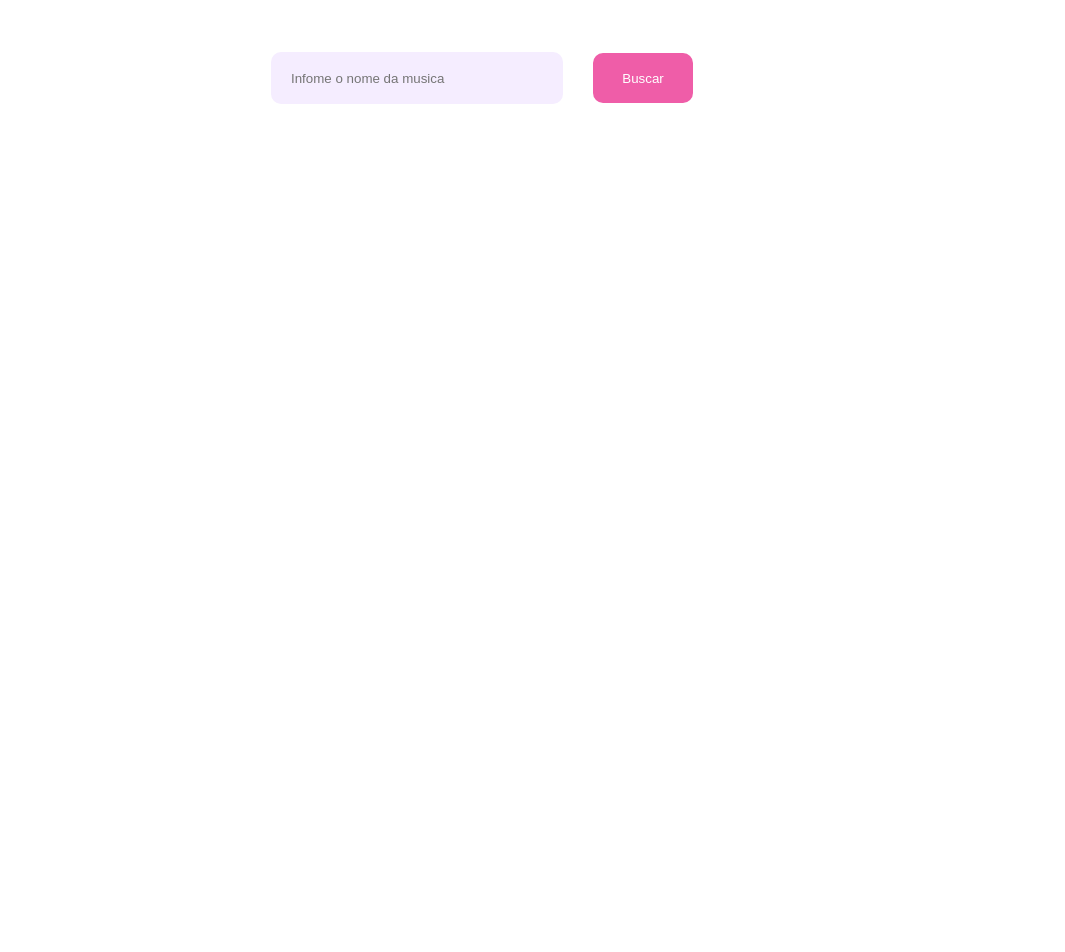
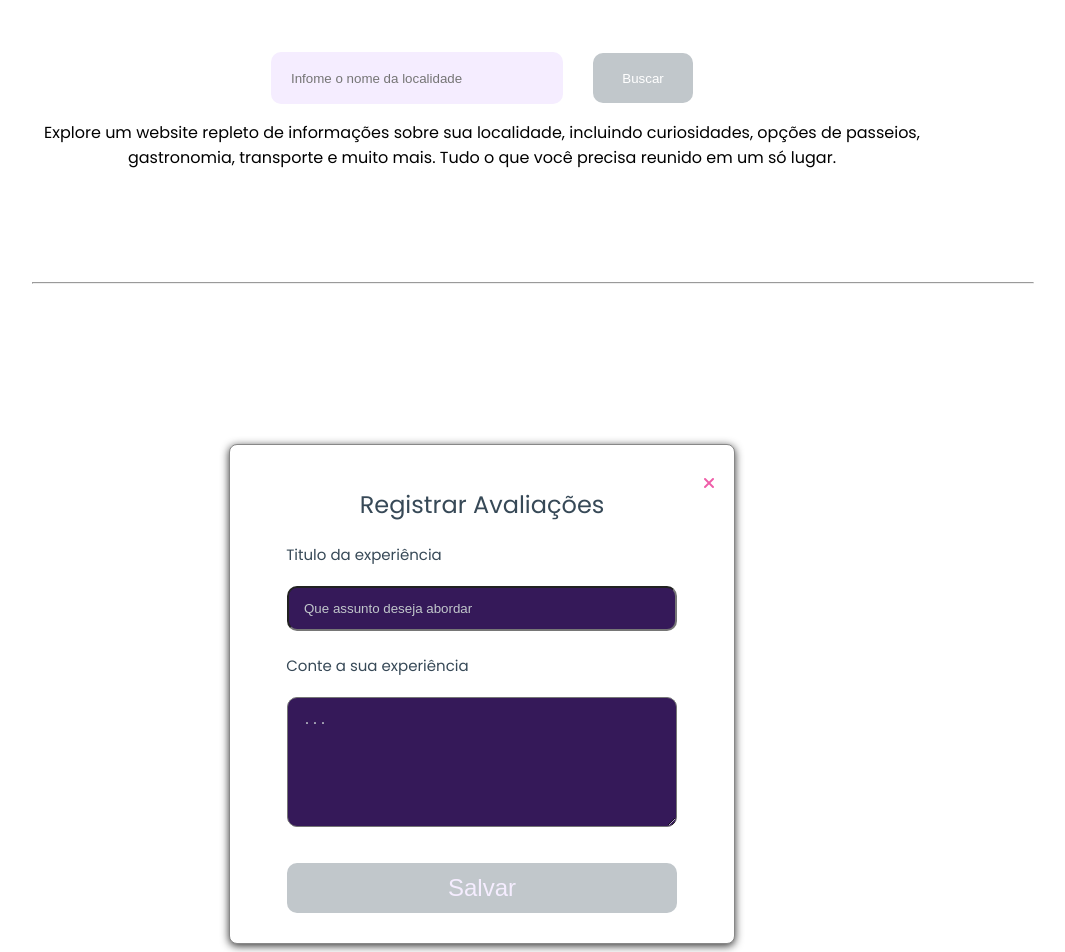
Before and after one commit to joselainejrs/eiTurista, an Angular app in the folder ei-turistas/: page /buscar in a window 1280 px wide. Shown: the part 60-1012 px from the top of the page, without its empty margins (158-1223 px from the left). Before the commit the page ends 800 px from the top, so only its background shows below. Built offline with nearby package versions, Linux system fonts and the light colour scheme; a web font is replaced by a local one.

Commit message:
ajuste do nome da empresa

```diff
--- a/ei-turistas/src/app/componentes/menu/menu.component.html
+++ b/ei-turistas/src/app/componentes/menu/menu.component.html
@@ -1,7 +1,7 @@
 <nav>
     <ul>
         <li>
-            <a routerLink="/home">eiTutista</a>
+            <a routerLink="/home">eiTurista</a>
         </li>
     </ul>
 </nav>
--- a/ei-turistas/src/app/componentes/modal/modal.component.css
+++ b/ei-turistas/src/app/componentes/modal/modal.component.css
@@ -92,6 +92,12 @@
     background: var(--Red-Normal);
     cursor: pointer;
 }
+
+.modal .conteudo-card form fieldset button.disabled {
+    background-color: var(--Blue-Light-Active);
+    cursor: not-allowed;
+}
+
 .modal .conteudo-card form fieldset button:hover  {
     background: var(--Red-Normal-houver);
 }
--- a/ei-turistas/src/app/componentes/modal/modal.component.html
+++ b/ei-turistas/src/app/componentes/modal/modal.component.html
@@ -14,7 +14,11 @@
                     <p for="detalhes" class="detalhes">Conte a sua experiência</p>
                     <textarea name="detalhes" id="detalhes" placeholder="..." formControlName="detalhes"></textarea>
 
-                    <button type="submit" class="btn-white">Salvar</button>
+                    <button
+                        type="submit"
+                        class="btn-white"
+                        [ngClass]="{'disabled': !avaliacao.valid}"
+                        [disabled]="!avaliacao.valid">Salvar</button>
                 </fieldset>
 
             </form>
--- a/ei-turistas/src/app/pages/buscador-ativo/buscador-ativo.component.css
+++ b/ei-turistas/src/app/pages/buscador-ativo/buscador-ativo.component.css
@@ -24,6 +24,11 @@
     border-radius: 10px;
     color: white;
     background: var(--Red-Normal);
+}
+
+.conteudo-busca-localidade .buscar.disabled {
+    background-color: var(--Blue-Light-Active);
+    cursor: not-allowed;
 }
 
 .carregamento{
--- a/ei-turistas/src/app/pages/buscador-ativo/buscador-ativo.component.html
+++ b/ei-turistas/src/app/pages/buscador-ativo/buscador-ativo.component.html
@@ -2,14 +2,24 @@
     <app-menu></app-menu>
     <div>
         <form [formGroup]="formBuscarLocalidade" (ngSubmit)="btnLocalidade()">
-            <input type="text" placeholder="Infome o nome da musica" formControlName="localidade">
-            <button class="buscar" type="submit">Buscar</button>
+            <input type="text" placeholder="Infome o nome da localidade" formControlName="localidade">
+            <button
+                class="buscar"
+                type="submit"
+                [ngClass]="{'disabled': !formBuscarLocalidade.valid}"
+                [disabled]="!formBuscarLocalidade.valid">Buscar</button>
         </form>
     </div>
 
     <div class="carregamento" *ngIf="loadingService.isLoading | async">
         <i class="fa-solid fa-spinner"></i>
         <p>Aguarde, carregando...</p>
+    </div>
+
+    <div>
+       <p>
+        Explore um website repleto de informações sobre sua localidade, incluindo curiosidades, opções de passeios, gastronomia, transporte e muito mais. Tudo o que você precisa reunido em um só lugar.
+       </p>
     </div>
 
     <div *ngIf="abrirResultadoLocalidade">
@@ -84,7 +94,7 @@
         </div>
     </div>
 
-    <div *ngIf="abrirModalFormulario" id="modalFormulario">
+    <div  id="modalFormulario">
         <hr>
         <app-modal></app-modal>
     </div>
```
